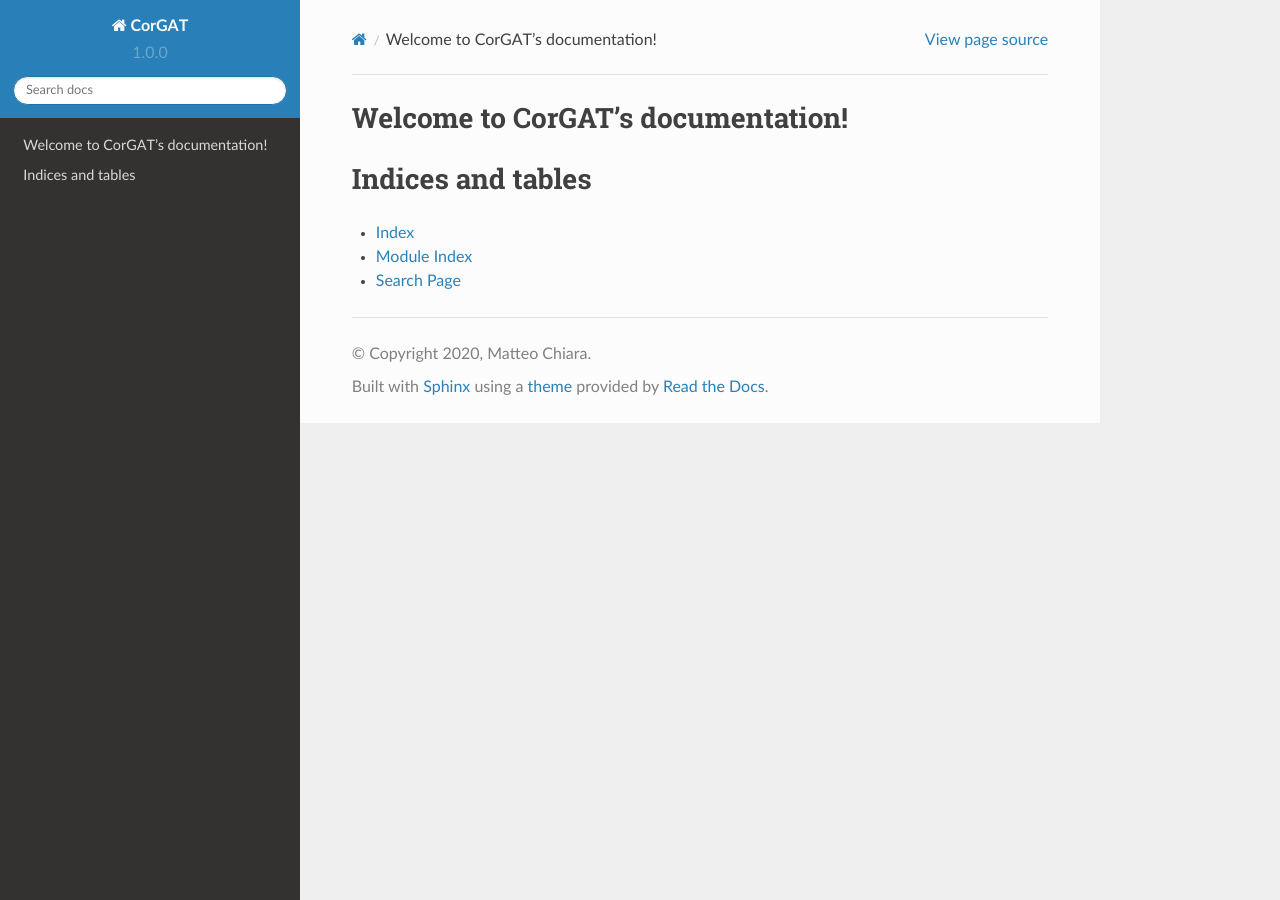
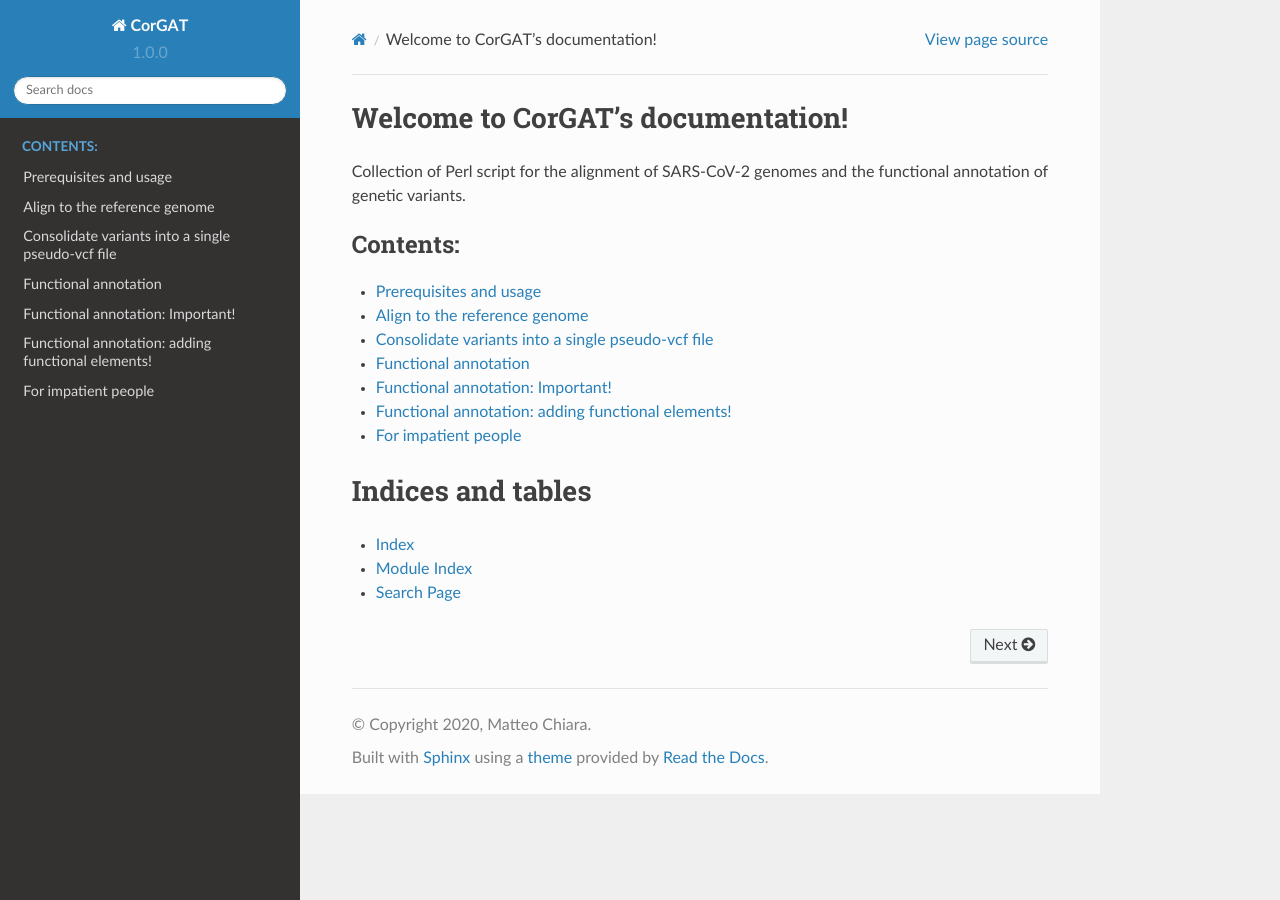
Before and after one commit to matteo14c/CorGAT, a Sphinx documentation site: the page built from Documentation/source/index.rst, in a window 1280 px wide. Built offline with Sphinx 7.4.7 and the Read the Docs theme 2.0.0, drawn with Linux system fonts in a browser that asks for light colours; some of the changed lines change nothing that is shown.

Commit message:
first version (not fixed) from github

```diff
--- /dev/null
+++ b/Documentation/source/align_to_refdata.rst
@@ -0,0 +1,13 @@
+Align to the reference genome
+=============================
+
+The helper script *align.pl* can be used to align a collection of genomic sequences to the reference assembly of SARS-CoV-2 and obtain a list of polymorphic positions. The script automates all the required steps.
+
+The only prerequisite is that all the genomic sequences that should be aligned to the reference **MUST** be in the **same folder** from which the program is executed. The program is very simple, and can detect only files with a **.fasta** extensions. Please name your files accordingly.
+
+Please see above for how to obtain the reference genome sequence file. This file also needs to be in the same folder from which the program is executed (and yes **the same** where you have all the files). If the reference genome file is missing, *aling.pl* will try to download it from Genbank. Although this is supposed to work only for unix and unix alike systems (the *wget* command is required)
+
+Once you have everything in place, you can simply run:
+`perl align.pl`
+
+For every genome fasta file you will obtain a file with the extension .snps which will contain all the polymorphic positions identified by nucmer.
--- /dev/null
+++ b/Documentation/source/consolidate_variants.rst
@@ -0,0 +1,10 @@
+Consolidate variants into a single pseudo-vcf file
+==================================================
+
+Prior to variant annotation, mummer's output files are converted in a pseudo vcf format. This step is required also to consolidate all variant calls in a single file. This file will constitute the input for variant annotation.  Please notice that this operation is required even if/when a single genome is analysed.
+
+The *consolidate.pl* program, as available from this repository, is used to merge a collection of mummer output files and to convert them in the appropriate format for variant annotation. To execute this operation all you need to do is to issue the following command, from the *same* directory from where the *align.pl* program was executed:
+
+`perl consolidate.pl > <consolidated_variant_calls>`
+
+Please notice that *consolidate.pl* will print its output directly to the standard output. The *>* symbol is required to capture the output and redirect it to a file. In the example the name of the output file is *consolidated_variant_calls* as indicated by the angular parentheses (<>).
--- /dev/null
+++ b/Documentation/source/func_annotation.rst
@@ -0,0 +1,27 @@
+Functional annotation
+=====================
+
+The *annotate.pl* utility is used to perform functional annotation of SARS-CoV-2 variants. The program can be executed very easily, by running:
+`perl annotate.pl consolidated_variant_calls > <funct_annot_output_file.csv>`
+
+Similar to *consolidate.pl* the output is printed directly to your screen (standard output). Again, to save everything into a file you need to redirect (*>* symbol). My personal suggestion is to add a *.csv* or a *.tsv* extension to the name of the output file. So that it can be opened directly by a spreadsheet editor software, like for example MS excel or OpenOffice Calc. If/when the docker or Galaxy version of this software are used, the output can be visualized directly in your browser.
+
+The output consists in a simple table, delineated by <tab> (tabulations) and formatted as follows:
+Genomic position | Ref allele| Alt allele | Funct Elem annot| Allele Frequency | Epitopes annot | Selection annot | MFE annot |
+---------------- |-----------|------------|-----------------|------------------|----------------|-----------------|-----------|
+376|G|T|nsp1:c.111G>T,p.E37D,missense;orf1ab:c.111G>T,p.E37D,missense;|0.166|FGDSVEEVL,1,HLA-C\*08:01|fel:true;meme:true;kind:positive|NA
+29742|G|T|3'UTR:nc.G68T,NA,NA,NA;sl5:nc.G15T,NA,NA,NA;|0.735|NA|NA|mfe:-5.6;-4.76;-10.93;
+
+Annotation of functional genomic elements, consists of 4 fields, separated by commas (**,**):
+1. name of the element, followed by ":"
+2. relative position (c.= coding, nc.=non coding)
+3. amino acid change (NA if a non coding element)
+4. predicted effect on protein (NA if a non coding element)
+
+When a variant is overlapped by more than one element, multiple annotations are reported, separated by semicolumns (**;**)
+
+Annotation of epitopes is according to XX et al. The sequence of the epitope/epitopes is reported followed by the number and by the names of the HLAs that are predicted to recognize the epitope.  Multiple annotations are separated by semicolumns (**;**).  For example in *FGDSVEEVL,1,HLA-C\*08:01*, **FGDSVEEVL** is the sequence of the predicted epitope/epitopes, **1** and **HLA-C\*08:01** indicate that the sequence is recognized by just 1 HLA, that is **HLA-C\*08:01**.
+
+Annotation of sites under selection is very simple: **fel:** is used to indicate if the site is under selection according to fel. Possible values are *true* or *false*. **meme** is the equivalent, but for the meme method. The **kind:** field indicates the type of selection: *positive* or *negative*.
+
+The MFE annot column reports **predicted changes** in MFE (minimum free energy) for variants associated with secondary structure elements. Please notice that this annotation does not report the predicted MFE, but the **difference** between the MFE of the element based on the reference genome sequence, with the MFE calculated on the alternative sequence. Negative values indicate a descrease in MFE (a more stable structure). Positive values are suggestive of a less stable structure (increase in MFE). Three values are reported, representing respectively MFE of: *optimal secondary structure*, *the thermodynamic ensemble* and *the centroid secondary structure* .  Obviusly there is no absolute cut-off for interpreting these results, however high shifts (>1 or <-1) in MFE might be suggestive of functional implications.
--- /dev/null
+++ b/Documentation/source/func_annotation_adds.rst
@@ -0,0 +1,5 @@
+Functional annotation: adding functional elements!
+==================================================
+
+Functional genomic elements in the genome of SARS-CoV-2 are specified by a four columns tabular format file called annot_table.pl. This file can be used to specify additional functional elements and/or use a personalized annotation. The file has a very simple format: for every element, the first two columns specify the start and end coordinate on the genome. The third column defines the functional class. At the moment 2 different classes are supported: protein coding sequence (CDS) and non-coding (nc). The fourth column is optional and contains an additional comment/name for the functional elements.
+Currently the Galaxy/dockerized versions do not allow the specification of additional annotations.
--- /dev/null
+++ b/Documentation/source/func_annotation_important.rst
@@ -0,0 +1,17 @@
+Functional annotation: Important!
+=================================
+
+Please notice, that to work properly *annotate.pl* needs to have access (read) several annotation files which provide the different types of functional annotations. If these files are not available, the program will exit with an error, complaining that one or more of the files are missing.
+These files that are **strictly required** and can be downloaded from the current github repository. The repository itself is updated on a 2 week basis. So it is **highly advised** that the latest version of the files should be downloaded **before** you perform functional annotation.
+In the Galaxy and docker version, these files are updated automatically. All the files need to be (and normally are) in the **same folder** from which annotate.pl is executed.
+
+The annotation files, all in simple text format include:
+1. *genetic_code* -> 3 column file with the standard genetic code
+2. *GCA_009858895.3_ASM985889v3_genomic.fna* -> the reference SARS-CoV-2 genome assembly sequence
+3. *annot_table.pl* -> a 4 column tabular file with genomic coordinates of functional genomic elements
+4. *af_data_new.csv* -> tabular file with allele frequency data
+5. *MFE_annot.csv* -> tabular file with Mininum Free Energy predictions for all the possible Single Nucleotide substitutions in secondary structure elements
+6. *epitopes_annot.csv* -> tabular file with annotation of predicted epitopes
+7. *hyphy.csv* -> tabular file with aa residues under selection according to meme/fel
+
+Please see below for a brief guide that will help you to define additional functional elements in *annot_table.pl*
--- /dev/null
+++ b/Documentation/source/impatient_people.rst
@@ -0,0 +1,10 @@
+For impatient people
+====================
+
+To do all of the above:
+1. put fasta files of genome sequences in one folder. 1 sequence per file. all the files must have the *.fasta* extension
+2. download this repo
+3. run `perl align.pl`
+4. run `perl consolidate.pl > consolidated_variant_calls`
+5. run `perl annotate.pl consolidated_variant_calls > funct_annot_output_file`
+6. open the output file, and read the annotations
--- a/Documentation/source/index.rst
+++ b/Documentation/source/index.rst
@@ -6,11 +6,19 @@
 Welcome to CorGAT's documentation!
 ==================================
 
+Collection of Perl script for the alignment of SARS-CoV-2 genomes and the functional annotation of genetic variants.
+
 .. toctree::
    :maxdepth: 2
    :caption: Contents:
 
-
+   prerequisites.rst
+   align_to_refdata.rst
+   consolidate_variants.rst
+   func_annotation.rst
+   func_annotation_important.rst
+   func_annotation_adds.rst
+   impatient_people.rst
 
 Indices and tables
 ==================
--- /dev/null
+++ b/Documentation/source/prerequisites.rst
@@ -0,0 +1,27 @@
+Prerequisites and usage
+=======================
+
+This repository contains a collection of simple Perl scripts that can be used to align complete assemblies of SARS-CoV-2 genomes wih the reference genomic sequence, to obtain a list of polymorphic positions and to **annotate** genetic variants according to the method described in *Chiara et al 2020*  to be published soon (hopefully). The manuscript is currently submitted and undergoing peer review.
+
+This software package is composed of 3 very simple scripts and a collection of files with functional annotation data. The only requirement is that you have an up to date installation (see below) of the Mummer package in your system and a copy of the reference genomic sequence, in fasta format. All the files (scripts, genomic sequences and accessory files) should be placed in the same folder. If you do not feel comfortable in installing/running these utilities from the command line, you can find a Galaxy running the software at http://90.147.102.237/galaxy , or download a dockerized version of the Galaxy, with all the tools at XXX.
+
+Please follow this link https://sourceforge.net/projects/mummer/files/ for detailed instruction on how to install and run Mummer.
+
+The reference genome of SARS-CoV-2 can be obtained from:
+https://ftp.ncbi.nlm.nih.gov/genomes/all/GCF/009/858/895/GCF_009858895.2_ASM985889v3/GCF_009858895.2_ASM985889v3_genomic.fna.gz
+on a unix system you can download this file, by
+
+`wget https://ftp.ncbi.nlm.nih.gov/genomes/all/GCF/009/858/895/GCF_009858895.2_ASM985889v3/GCF_009858895.2_ASM985889v3_genomic.fna.gz`
+
+followed by
+
+`gunzip GCF_009858895.2_ASM985889v3_genomic.fna.gz`
+
+Please notice that however the *align.pl* utility is going to download the file for you, if a copy of the reference genome is not found in the current folder. However, since the "wget" command is required this is supposed to work only unix and unix alike systems.
+
+Should you find any of this software useful for your work, please cite:
+>**Chiara M, Horner DS, Gissi C, Pesole G. Comparative genomics provides an operational classification system and reveals early emergence and biased spatio-temporal distribution of SARS-CoV-2 bioRxiv 2020.06.26.172924; doi: https://doi.org/10.1101/2020.06.26.172924**
+and
+>**Other paper**
+
+Should you find any issue with the software, please contact me at matteo.chiara@unimi.it, or here on github
```
